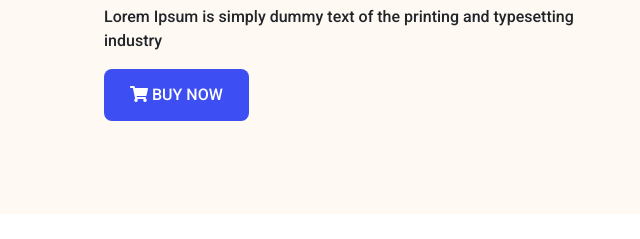
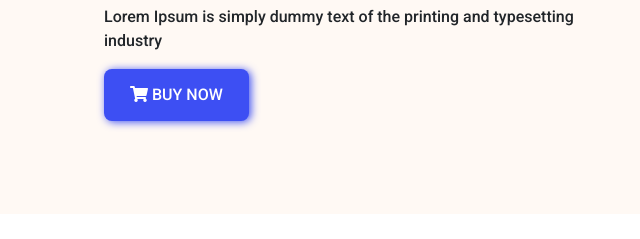
Before and after one commit to Iftakher99/Assignment2-Eagle-Shoes, a plain HTML site: page index.html in a window 1280 px wide. In both pictures the pointer is over the button 736 px from the left and 484 px from the top of the page. Shown: the part 390-629 px from the top of the page, 560-1200 px from the left. Drawn offline with Linux system fonts and the light colour scheme.

Commit message:
added button hover

```diff
--- a/css/style.css
+++ b/css/style.css
@@ -37,6 +37,14 @@ body {
   padding: 13px 25px;
   border-radius: 8px;
 }
+.hero-area-button .btn-buy-now:hover,
+#product .btn-buy-now:hover {
+  box-shadow: 2px 1px 8px #3d4ff3;
+}
+.hero-area-button .btn-buy-now:hover,
+#product .btn-buy-now:active {
+  box-shadow: 2px 1px 8px #3d4ff3;
+}
 /* product */
 
 #product h1 {
@@ -44,6 +52,7 @@ body {
 }
 #product h3 {
   color: #fa804c;
+  font-weight: 700;
 }
 #product h5 {
   font-weight: 700;
```
